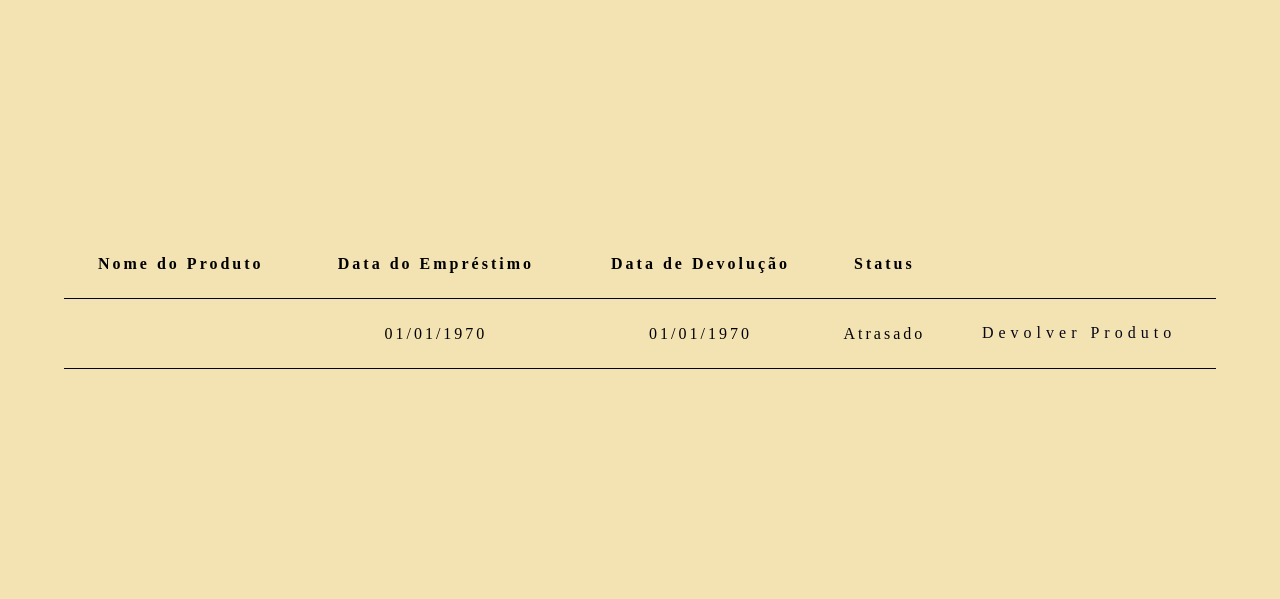
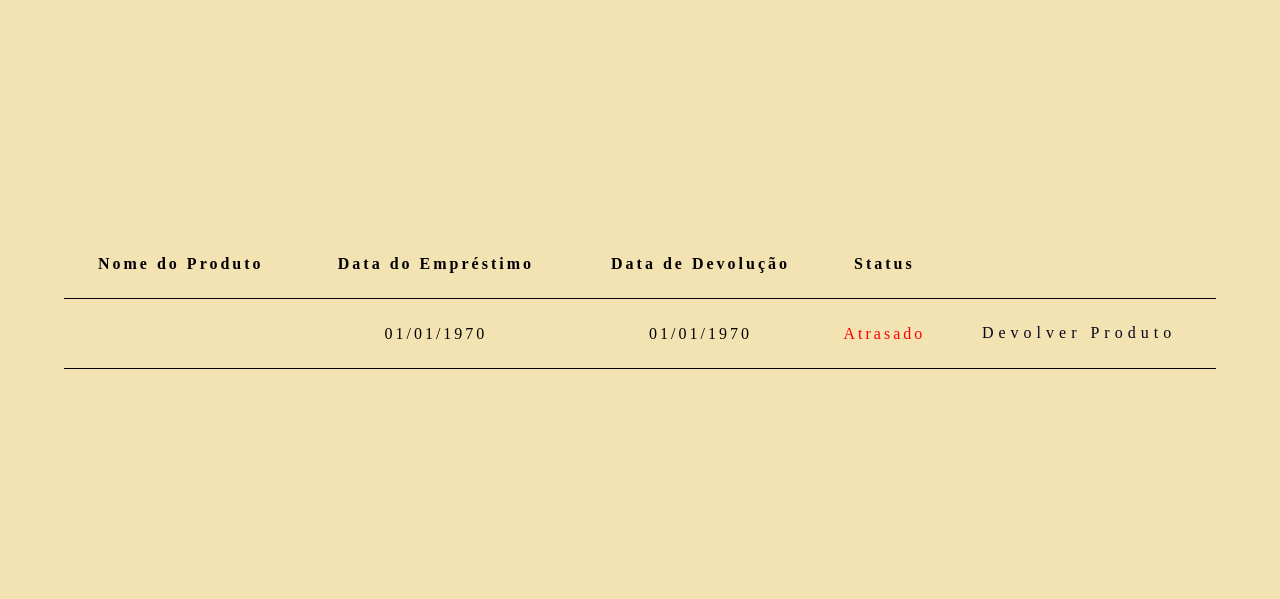
Before and after one commit to WilianKrinke/Trabalhos_Faculdade, a PHP site: page /fundamentosweb/minhaLista/php in a window 1280 px wide. Shown: the part 201-800 px from the top of the page. Run offline with PHP 8.4, Linux system fonts and the light colour scheme; the visitor is signed in with stand-in values (Sample User, id 1); tables that the repository leaves empty or names only in its code hold one stand-in row (values such as "Sample post"); data that the repository does not hold is empty.

Commit message:
detalhes css

```diff
--- a/Trabalho_4/src/minhaLista/css/minhaLista.css
+++ b/Trabalho_4/src/minhaLista/css/minhaLista.css
@@ -89,6 +89,14 @@ td > a:hover {
   border-bottom: 2px solid var(--letters-color);
 }
 
+.alert {
+  color: #ff0000;
+}
+
+.done {
+  color: #008000;
+}
+
 @media screen and (max-width: 700px) {
   table thead {
     display: none;
```
